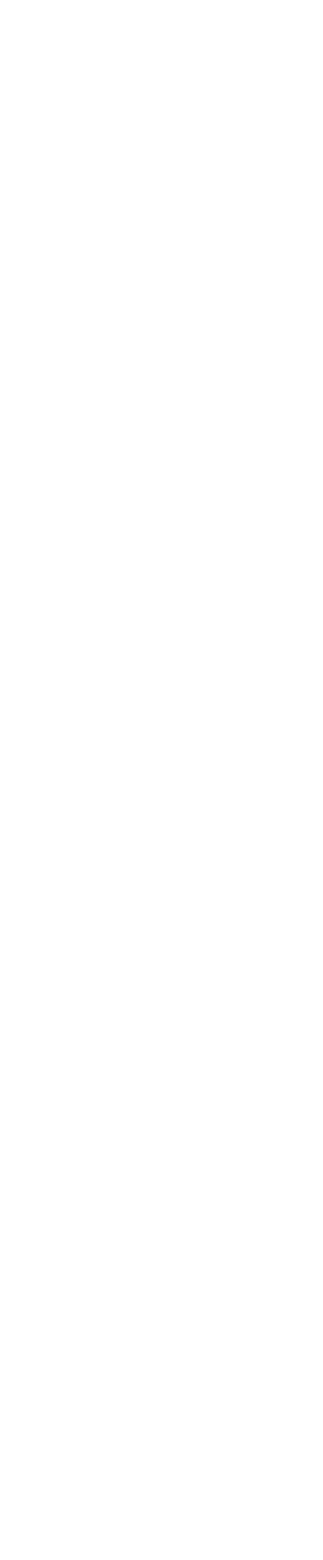
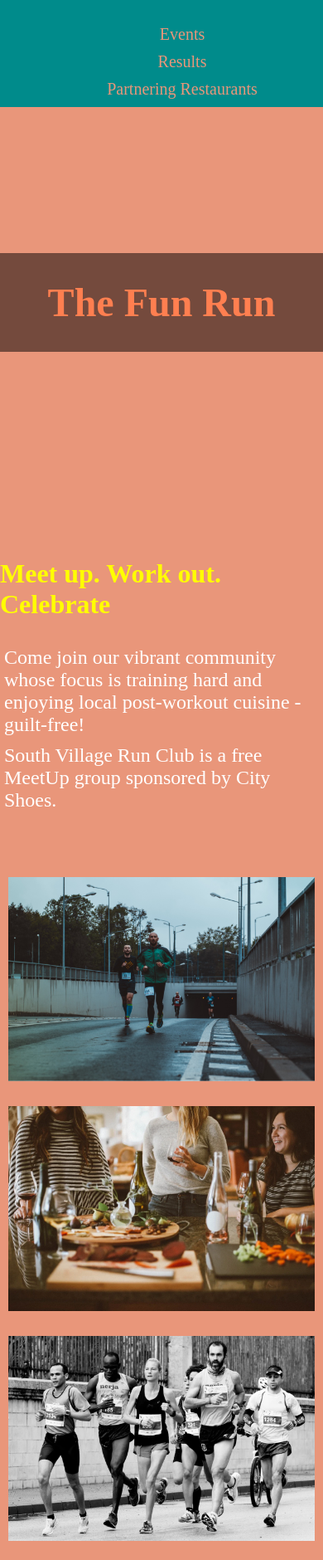
Before and after one commit to johnsiefert/fun-run, a plain HTML site: page index.html in a window 390 px wide. Shown: the top 1880 px of the page at 83% size. Before the commit the page ends 844 px from the top, so only its background shows below. Drawn offline with Linux system fonts and the light colour scheme.

Commit message:
made media queries on images

```diff
--- a/index.html
+++ b/index.html
@@ -7,6 +7,44 @@
     <title>The Fun Run</title>
 </head>
 <body>
+    <nav>
+        <ul>
+            <li><a href="#">Events</a></li>
+            <li><a href="#">Results</a></li>
+            <li><a href="#">Partnering Restaurants</a></li>
+      </ul>
+    </nav>
+    <header class="hero">
+        <h1>The Fun Run</h1>
+    </header>
+    <main class="summary">
+        <h2>Meet up. Work out. Celebrate</h2>
+        <p>Come join our vibrant community whose focus is training hard and enjoying local post-workout cuisine - guilt-free!</p>
+        <p>South Village Run Club is a free MeetUp group sponsored by City Shoes.</p>
+    </main>
+    <section class="photos">
+        <img src="runners-grayscale.jpg">
+        <img src="meetup-wine.webp">
+        <img src="tunnel-runners.jpg">
+    </section>
+<section class="testimonial">
+    <h1>"You miss 100% of the shots you don't take"</h1>
+    <p>-Wayne Gretzky</p>
+    <p>-Michael Scott</p>
+
+</section>
+
+    <section class="photos">
+        <img src="michael-scott.jpg">
+        <img src="pam-jim.png">
+        <img src="office-1.jpg">
+    </section>
+
+    <section class="meetup">
+        <h1>Come join the fun!</h1>
+        <img src="banner.webp">
+        <h1>We meet every year in the Dunder Mifflin parking lot.</h1>
+    </section>
 
 </body>
 </html>
--- a/style.css
+++ b/style.css
@@ -1,3 +1,162 @@
 * {
     box-sizing: border-box;
+    margin: 0;
+    padding: 0;
 }
+
+body {
+    background-color: darksalmon;
+    font-size: 16px;
+}
+
+nav {
+    background-color: darkcyan;
+}
+
+ul {
+    display: flex;
+    padding-top: 30px;
+}
+
+a {
+    text-decoration: none;
+    color: darksalmon;
+    font-size: 1.25em;
+    margin-left: 2.5em;
+}
+
+li {
+    list-style-type: none;
+    padding-bottom: 10px;
+}
+
+header {
+height: 30rem;
+padding-top: 1rem;
+}
+
+.hero h1{
+background-color: rgba(0.5,0.5,0.5,0.5);
+color: coral;
+font-size: 3rem;
+margin-top: 10rem;
+padding: 2rem;
+text-align: center;
+width: 100%;
+}
+
+@media only screen and (max-width: 1220px) {
+     ul {
+        display: flex;
+        flex-direction: column;
+        justify-content: center;
+        align-items: center;
+    }
+}
+
+h2 {
+    display: block;
+    font-size: 1.5em;
+    margin-block-start: 0.83em;
+    margin-block-end: 0.83em;
+    margin-inline-start: 0px;
+    margin-inline-end: 0px;
+    font-weight: bold;
+}
+
+.summary {
+    padding: 4em auto;
+}
+
+.summary h2 {
+    color: yellow;
+    font-size: 2rem;
+}
+
+.summary p {
+    color:white;
+}
+
+p {
+    font-size: 1.5rem;
+    padding: 5px;
+}
+
+div {
+    display: block;
+}
+.photos{
+    display: flex;
+    justify-content: center;
+    align-items: center;
+    height: auto;
+    max-width: 100%;
+}
+
+ .photos img{
+    height: 30%;
+    width: 30%;
+    padding: 10px;
+
+}
+.summary, .testimonial, .photos,.meetup {
+    margin: 4em auto;
+}
+@media only screen and (max-width: 1220px){
+    .photos {
+        display: flex;
+        flex-direction: column-reverse;
+        height: 100%;
+        width: 100%;
+    }
+     .photos img{
+        padding-bottom: 20px;
+        height: 100%;
+        width: 100%;
+    }
+}
+
+.testimonial {
+    background-color: teal;
+    height: 20rem;
+    padding: 0 1rem;
+    padding-top: 1rem;
+    color: yellow;
+}
+
+.testimonial h1 {
+    font-size: 3rem;
+    padding-bottom: .5em;
+}
+
+.meetup h1 {
+    color: yellow;
+    text-align: center;
+    font-size: 3rem;
+    height: auto;
+    width: 100%;
+}
+.meetup img {
+display: block;
+margin: auto;
+
+}
+@media only screen and (max-width: 1220px) {
+    .meetup img {
+        width: 90%
+    }
+}
+
+/* @media only screen and (max-width: 1220px){
+    .photos-2 {
+        display: flex;
+        flex-direction: column-reverse;
+        height: 100%;
+        width: 100%;
+    }
+     .photos-2 img{
+        padding-bottom: 20px;
+        height: 100%;
+        width: 100%;
+    }
+} */
```
Also changed, not shown: banner.webp (added), meetup-wine.webp (added), michael-run.jpg (added), michael-scott.jpg (added), office-1.jpg (added), office.jpg (added), runners-grayscale.jpg (added), tunnel-runners.jpg (added), 1 other file.
